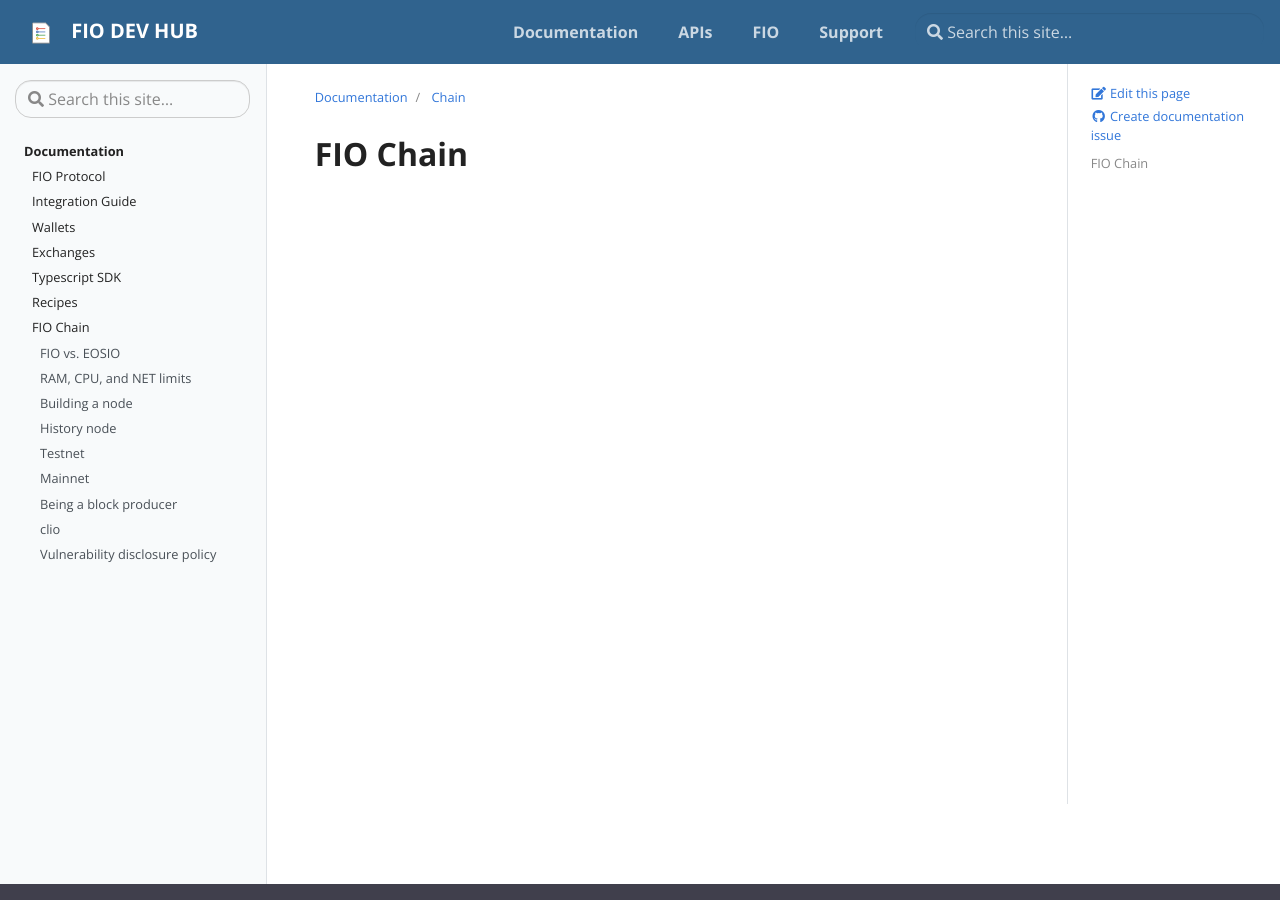
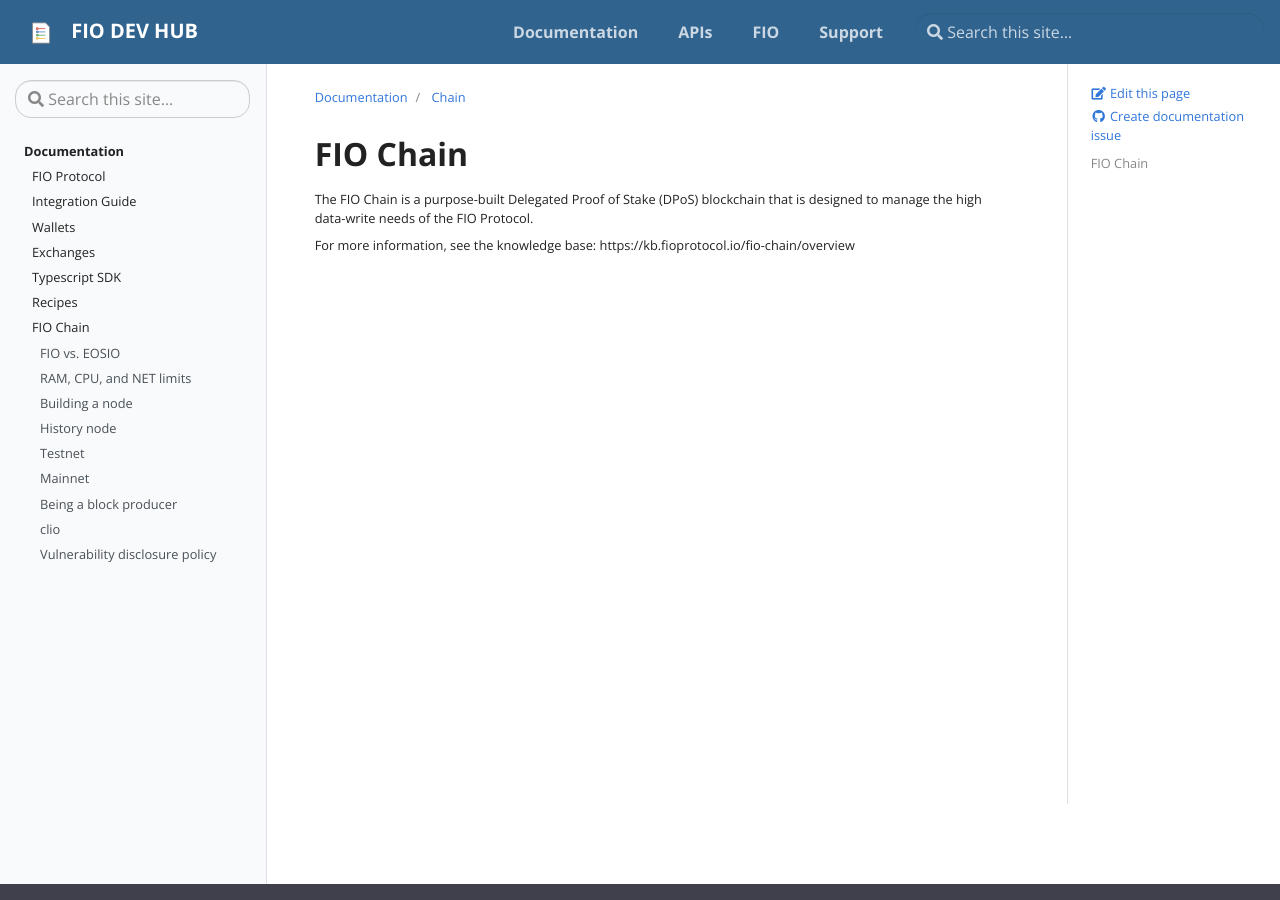
Before and after one commit to fioprotocol/fio-devhub, a Jekyll site: the page built from _docs/chain/index.md, in a window 1280 px wide and 900 px high. Built offline with Jekyll 4.4.1, drawn with Linux system fonts in a browser that asks for light colours.

Commit message:
Update index.md

```diff
--- a/_docs/chain/index.md
+++ b/_docs/chain/index.md
@@ -4,3 +4,7 @@ description: FIO Chain
 ---
 
 # FIO Chain
+
+The FIO Chain is a purpose-built Delegated Proof of Stake (DPoS) blockchain that is designed to manage the high data-write needs of the FIO Protocol.
+
+For more information, see the knowledge base: https://kb.fioprotocol.io/fio-chain/overview
```
